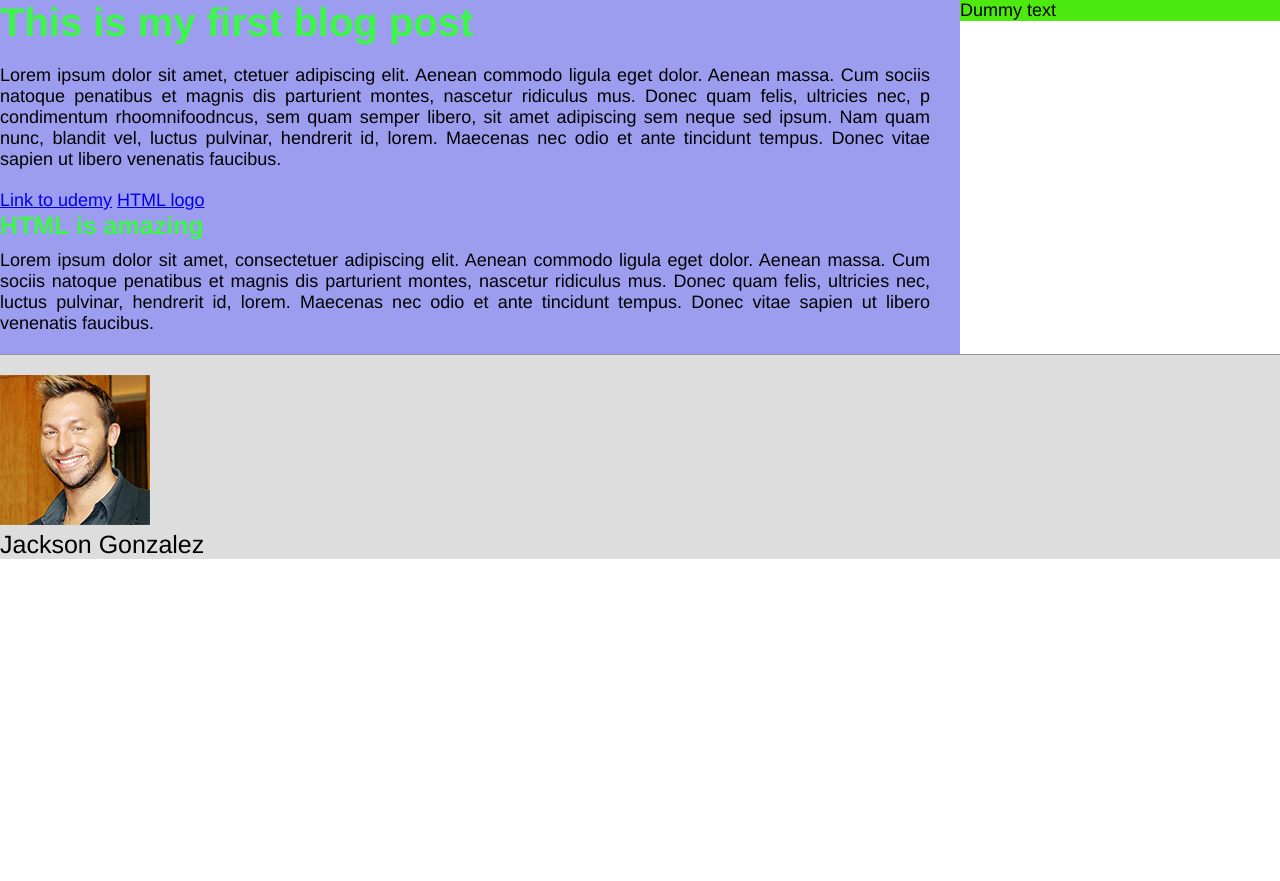
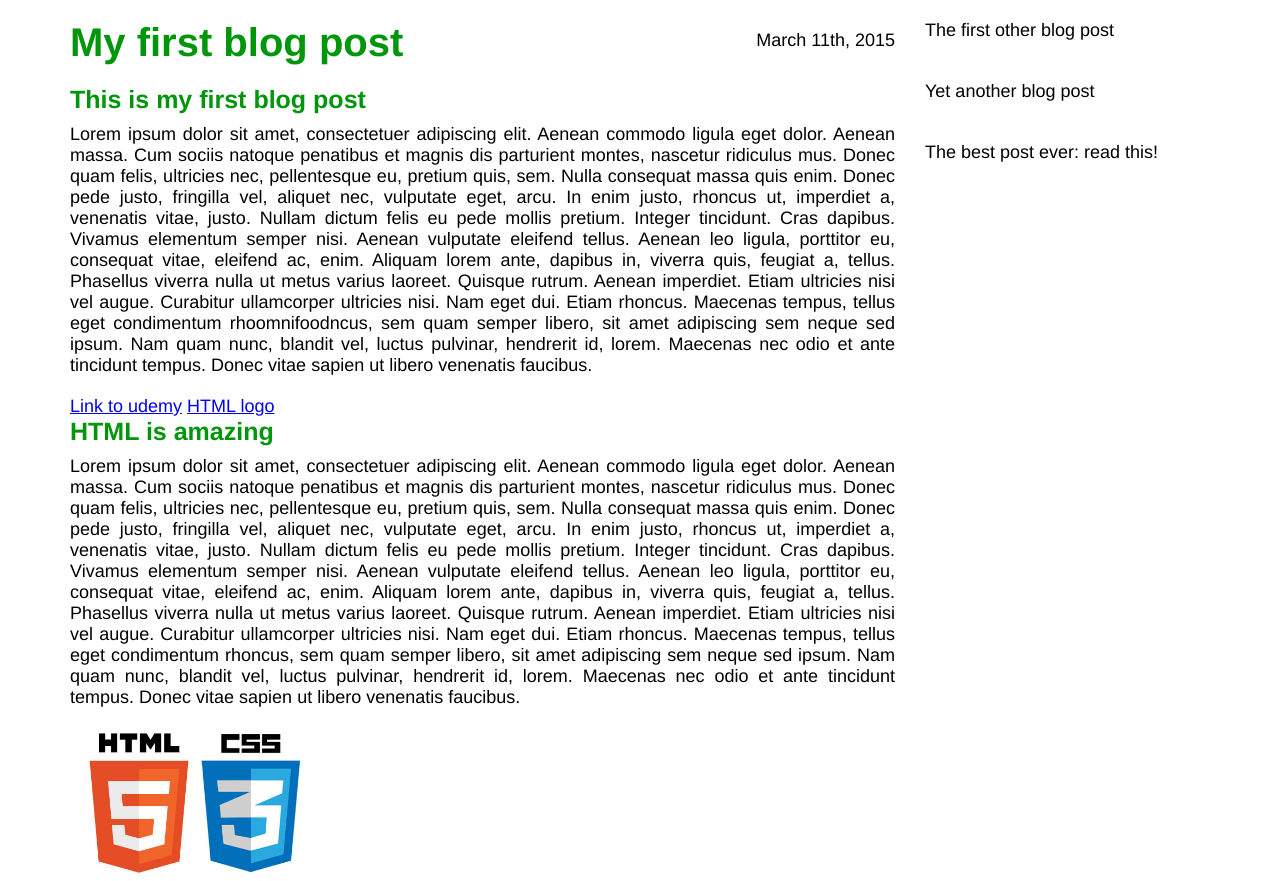
Before and after one commit to bramic/web-dev, a plain HTML site: page index.html in a window 1280 px wide. Shown: the top 881 px of the page. Before the commit the page ends 800 px from the top, so only its background shows below. Drawn offline with Linux system fonts and the light colour scheme.

Commit message:
Update from Website

```diff
--- a/index.html
+++ b/index.html
@@ -9,10 +9,11 @@
     <body>
         <div class="container">
             <div class="blog-post">
-
-        <h1>This is my first blog post</h1>
+                <h1>My first blog post</h1>
+                <p class="date">March 11th, 2015</p>
+                <h2>This is my first blog post</h2>
                 <p class="main-text">
-                    Lorem ipsum dolor sit amet, ctetuer adipiscing elit. Aenean commodo ligula eget dolor. Aenean massa. Cum sociis natoque penatibus et magnis dis parturient montes, nascetur ridiculus mus. Donec quam felis, ultricies nec, p condimentum rhoomnifoodncus, sem quam semper libero, sit amet adipiscing sem neque sed ipsum. Nam quam nunc, blandit vel, luctus pulvinar, hendrerit id, lorem. Maecenas nec odio et ante tincidunt tempus. Donec vitae sapien ut libero venenatis faucibus.
+                    Lorem ipsum dolor sit amet, consectetuer adipiscing elit. Aenean commodo ligula eget dolor. Aenean massa. Cum sociis natoque penatibus et magnis dis parturient montes, nascetur ridiculus mus. Donec quam felis, ultricies nec, pellentesque eu, pretium quis, sem. Nulla consequat massa quis enim. Donec pede justo, fringilla vel, aliquet nec, vulputate eget, arcu. In enim justo, rhoncus ut, imperdiet a, venenatis vitae, justo. Nullam dictum felis eu pede mollis pretium. Integer tincidunt. Cras dapibus. Vivamus elementum semper nisi. Aenean vulputate eleifend tellus. Aenean leo ligula, porttitor eu, consequat vitae, eleifend ac, enim. Aliquam lorem ante, dapibus in, viverra quis, feugiat a, tellus. Phasellus viverra nulla ut metus varius laoreet. Quisque rutrum. Aenean imperdiet. Etiam ultricies nisi vel augue. Curabitur ullamcorper ultricies nisi. Nam eget dui. Etiam rhoncus. Maecenas tempus, tellus eget condimentum rhoomnifoodncus, sem quam semper libero, sit amet adipiscing sem neque sed ipsum. Nam quam nunc, blandit vel, luctus pulvinar, hendrerit id, lorem. Maecenas nec odio et ante tincidunt tempus. Donec vitae sapien ut libero venenatis faucibus.
                 </p>
 
                 <a href="http://www.udemy.com" target="_blank">Link to udemy</a>
@@ -20,14 +21,24 @@
 
                 <h2>HTML is amazing</h2>
                 <p class="main-text">
-                    Lorem ipsum dolor sit amet, consectetuer adipiscing elit. Aenean commodo ligula eget dolor. Aenean massa. Cum sociis natoque penatibus et magnis dis parturient montes, nascetur ridiculus mus. Donec quam felis, ultricies nec,  luctus pulvinar, hendrerit id, lorem. Maecenas nec odio et ante tincidunt tempus. Donec vitae sapien ut libero venenatis faucibus.
+                    Lorem ipsum dolor sit amet, consectetuer adipiscing elit. Aenean commodo ligula eget dolor. Aenean massa. Cum sociis natoque penatibus et magnis dis parturient montes, nascetur ridiculus mus. Donec quam felis, ultricies nec, pellentesque eu, pretium quis, sem. Nulla consequat massa quis enim. Donec pede justo, fringilla vel, aliquet nec, vulputate eget, arcu. In enim justo, rhoncus ut, imperdiet a, venenatis vitae, justo. Nullam dictum felis eu pede mollis pretium. Integer tincidunt. Cras dapibus. Vivamus elementum semper nisi. Aenean vulputate eleifend tellus. Aenean leo ligula, porttitor eu, consequat vitae, eleifend ac, enim. Aliquam lorem ante, dapibus in, viverra quis, feugiat a, tellus. Phasellus viverra nulla ut metus varius laoreet. Quisque rutrum. Aenean imperdiet. Etiam ultricies nisi vel augue. Curabitur ullamcorper ultricies nisi. Nam eget dui. Etiam rhoncus. Maecenas tempus, tellus eget condimentum rhoncus, sem quam semper libero, sit amet adipiscing sem neque sed ipsum. Nam quam nunc, blandit vel, luctus pulvinar, hendrerit id, lorem. Maecenas nec odio et ante tincidunt tempus. Donec vitae sapien ut libero venenatis faucibus.
                 </p>
+                <img src="logo.jpg" alt="The HTML5 logo">
 
             </div>
 
+            <div class="other-posts">
+                <div class="other">
+                    The first other blog post
+                </div>
 
-                <div class ="other-posts">
-                    Dummy text
+                <div class="other">
+                    Yet another blog post
+                </div>
+
+                <div class="other">
+                    The best post ever: read this!
+                </div>
             </div>
 
             <div class="clearfix"></div>
@@ -37,9 +48,7 @@
                 <p class="author-text">Jackson Gonzalez</p>
             </div>
 
-
         </div>
-
 
 
     </body>
--- a/style.css
+++ b/style.css
@@ -4,12 +4,11 @@
     box-sizing: border-box;
 }
 
-.clearfix:after{
+.clearfix:after {
     content: "";
     display: table;
     clear: both;
 }
-
 
 body {
     font-family: Helvetica Neue, Arial;
@@ -17,14 +16,13 @@ body {
 }
 
 h1, h2 {
-    color: #3cf74a;
+    color: #00960b;
 
 }
 
 h1 {
     font-size: 40px;
     margin-bottom: 20px;
-
 }
 
 
@@ -33,44 +31,58 @@ h2 {
     margin-bottom: 10px;
 }
 
-
-.main-text{
+.main-text {
     text-align: justify;
     margin-bottom: 20px;
 }
 
-.author-text{
-    font-size: 25px;
-}‚
-
-
+.author-text {
+    font-size: 22px;
+    float: left;
+    margin-top: 30px;
+    margin-left: 10px;
+}
 
 .container {
-    width: 600px;
-    padding-top: 20px;
-    margin-right: auto;
-    margin-left: auto;
-
+    width: 1140px;
+    margin: 20px auto 0 auto;
 }
 
-
 .blog-post {
-    background-color: #9d9df0;
     width: 75%;
     float: left;
     padding-right: 30px;
-
+    position: relative;
 }
 
 .other-posts {
-    background-color: #4cea0e;
     width: 25%;
     float: left;
-
 }
 
 .author-box {
-    background: #ddd;
-    border-top: 1px solid #959595;
     padding-top: 20px;
+    border-top: 1px solid #808080;
 }
+
+.other {
+    margin-bottom: 40px;
+}
+
+.author-box img {
+    height: 100px;
+    width: 100px;
+    border-radius: 50%;
+    float: left;
+}
+
+.blog-post img {
+    height: 150px;
+    width: auto;
+}
+
+.date {
+    position: absolute;
+    top: 10px;
+    right: 30px;
+}
```
Lines whose indentation alone changed are shown as unchanged.
